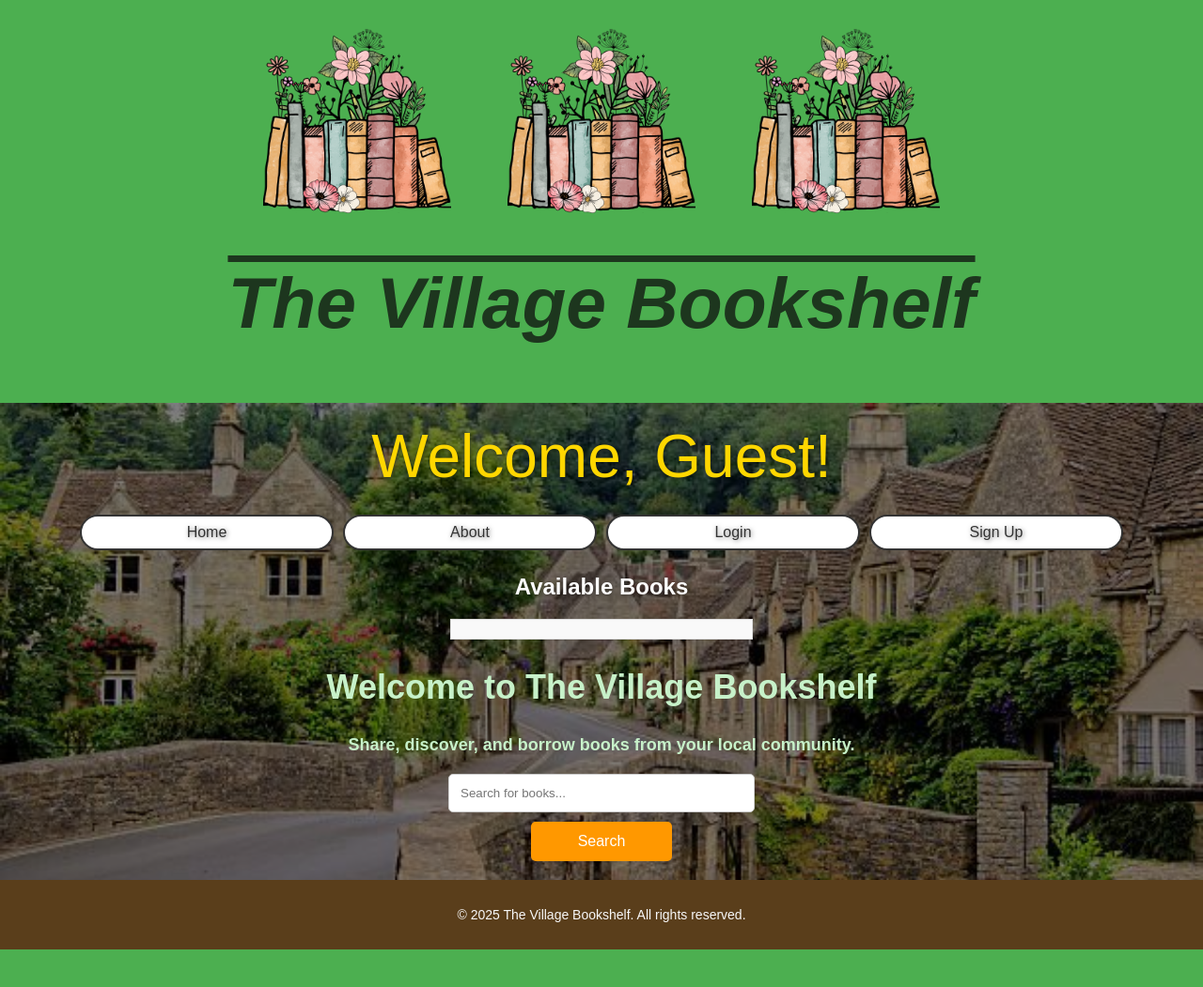
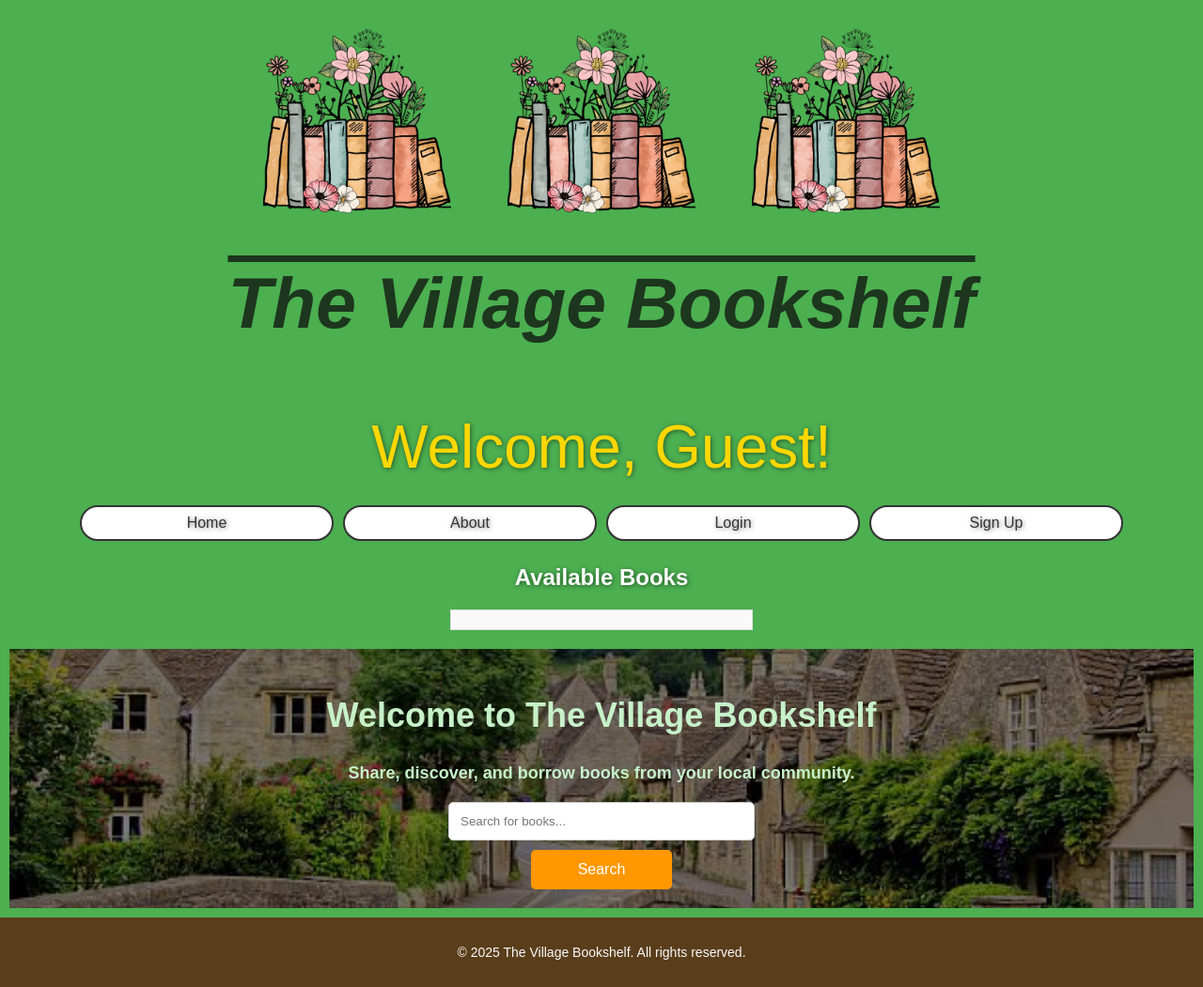
Before and after one commit to helsbels-del/the-village-bookshelf, a Django app: page / in a window 1280 px wide. Shown: the whole page at 94% size. Before the commit the page ends 1011 px from the top, so only its background shows below. Run offline with Django 4.2, Linux system fonts and the light colour scheme; data that the repository does not hold is empty.

Commit message:
FIX; Update background now that have changed teh block content to main

```diff
--- a/static/css/style.css
+++ b/static/css/style.css
@@ -10,6 +10,11 @@ header {
 }
 
 main {
+    background-color: #4CAF50;
+    padding: 10px;
+}
+
+.hero {
     background-image: url("/static/images/village-bridge.jpg");
     background-repeat: no-repeat;
     background-position: center center;
@@ -19,8 +24,6 @@ main {
     background-blend-mode: darken; /* Other options: multiply, overlay, etc. */
     padding: 20px 10px;
 }
-
-
 
 .logo {
     display: flex;
```
Also changed, not shown: 1 other file.
